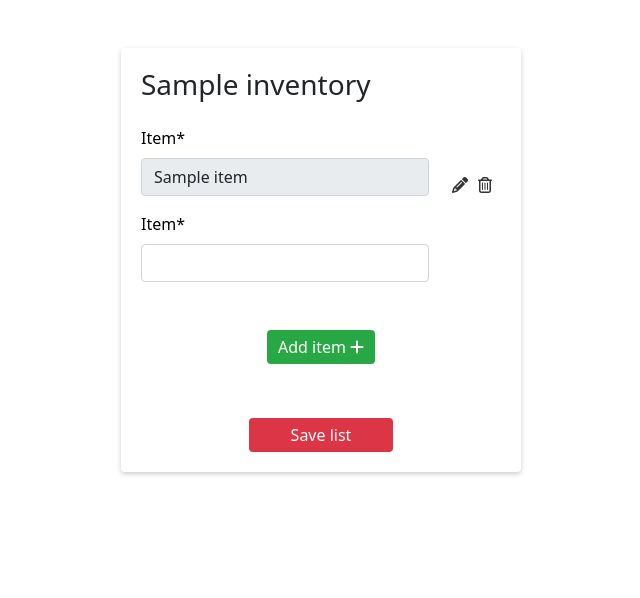
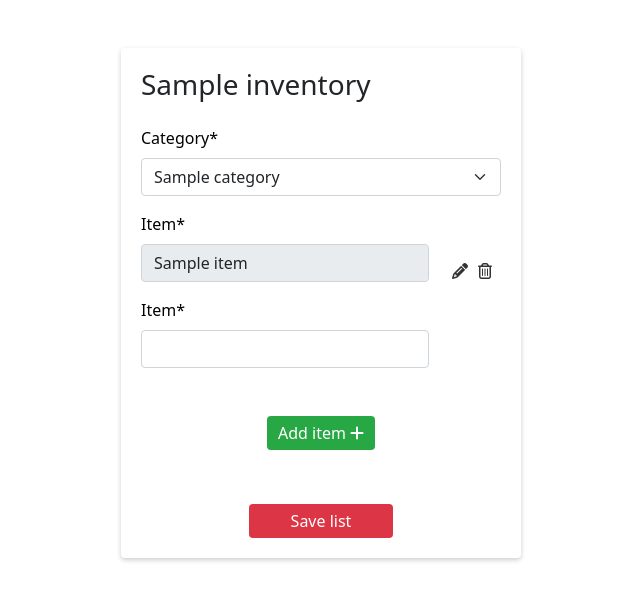
Before and after one commit to MilenTecle/Inventory-Manager, a Django app: page /inventory/1/?edit=true in a window 1280 px wide. Shown: the part 59-657 px from the top of the page, without its empty margins (319-959 px from the left). Run offline with Django 4.2, Linux system fonts and the light colour scheme; a user stored in the database is signed in; tables that the repository leaves empty hold one stand-in row (values such as "Sample post"); parts of the project's set-up code (start-up, migrations or seed data) failed here and were passed over; some libraries are stand-ins or nearby versions.

Commit message:
Fix so the user can change category when editing the inventory list

```diff
--- a/inventory/forms.py
+++ b/inventory/forms.py
@@ -23,7 +23,7 @@ class InventoryForm(forms.ModelForm):
 
     def  __init__(self, *args, **kwargs):
             super(InventoryForm, self).__init__(*args, **kwargs)
-            self.fields['category'].empty_label = "Choose category"
+            self.fields['category'].empty_label = "--Select category--"
 
 
 
--- a/inventory/templates/inventory/inventory_detail.html
+++ b/inventory/templates/inventory/inventory_detail.html
@@ -22,6 +22,9 @@
         <div class="col-12 col-md-5 my5">
             <div class="form-signup card list-items-form">
             <h3>{{ inventory.name}} </h3>
+            {% if not category_dropdown %}
+                <p>Category: {{ inventory.category }}</p>
+            {% endif %}
             <ul>
                 {% for item in inventory.item.all %}
                 <li>
@@ -31,9 +34,10 @@
                 </ul>
                 <form method="POST" action="{% url 'inventory_detail' pk=inventory.id %}">
                     {% csrf_token %}
-                    <div class="form-group">
-                        {{ inventory_form.category }}
-                    </div>
+                    {% if category_dropdown %}
+                        <input type="hidden" name="name" value="{{ inventory.name}}">
+                        {{ inventory_form.category| as_crispy_field }}
+                    {% endif %}
                     {{ formset.management_form }}
                     {% for form in formset %}
                         <div class="form-row d-flex align-items-center">
@@ -56,5 +60,4 @@
         </div>
     </div>
 </div>
-
 {% endblock %}
--- a/inventory/templates/inventory/saved_list.html
+++ b/inventory/templates/inventory/saved_list.html
@@ -27,7 +27,7 @@
                     {% endfor %}
                     <div class="action-buttons">
                         {% if is_owner %}
-                            <a href="{% url 'inventory_detail' pk=inventory.id %}" class="btn btn-primary">Edit List</a>
+                            <a href="{% url 'inventory_detail' pk=inventory.id %}?edit=true" class="btn btn-primary">Edit List</a>
                             <a href="{% url 'delete_list' pk=inventory.id %}" class="btn btn-danger delete-list" data-bs-toggle="modal" data-bs-target="#deleteModal"  data-list-id="{{ inventory.id }}">Delete List</a>
                         {% endif %}
                     </div>
--- a/inventory/views.py
+++ b/inventory/views.py
@@ -97,8 +97,13 @@ def inventory_page(request):
 def inventory_detail(request, pk):
     inventory = get_object_or_404(Inventory, pk=pk, user=request.user)
     formset = ItemFormset(request.POST, instance=inventory)
+    inventory_form = InventoryForm(request.POST, instance=inventory)
+    category_dropdown = 'edit' in request.GET
 
     if request.method == 'POST':
+        if inventory_form.is_valid():
+            inventory_form.save()
+
         if formset.is_valid():
             formset.save()
             if 'add_item' in request.POST:
@@ -116,11 +121,13 @@ def inventory_detail(request, pk):
 
     else:
         formset = ItemFormset(instance=inventory)
+        inventory_form = InventoryForm(instance=inventory)
 
     return render(request, 'inventory/inventory_detail.html', {
         'inventory': inventory,
         'formset': formset,
-
+        'category_dropdown': category_dropdown,
+        'inventory_form': inventory_form,
     })
 
 
```
